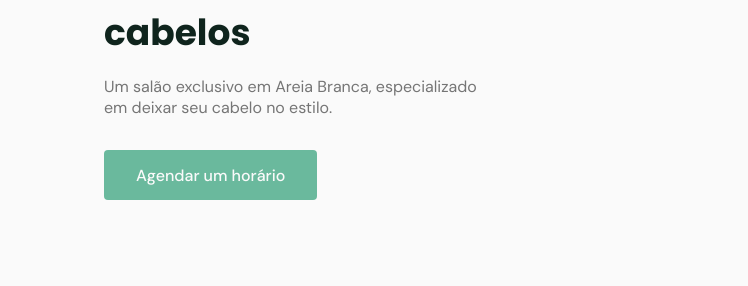
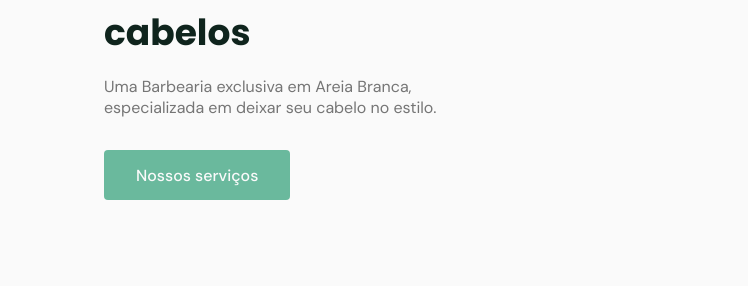
Before and after one commit to Anselmo-Dias/BarbeariaDosBoys, a website: page index.html in a window 1280 px wide. Shown: the part 337-623 px from the top of the page, 0-748 px from the left. Drawn offline with nearby package versions, Linux system fonts and the light colour scheme; files whose address does not match are found by name.

Commit message:
alterando frase inicial e o botão de agendar horario

```diff
--- a/index.html
+++ b/index.html
@@ -59,9 +59,9 @@
           <div class="text">
             <h2 class="title">Tratamento especial com seus cabelos </h2>
             <p>
-              Um salão exclusivo em Areia Branca, especializado em deixar seu cabelo no estilo.
+              Uma Barbearia exclusiva em Areia Branca, especializada em deixar seu cabelo no estilo.
             </p>
-            <a class="button" href="https://api.whatsapp.com/send?phone=+5511998456754&text=Oi! Gostaria de agendar um horário" target="_blank">Agendar um horário</a>
+            <a class="button" href="#services">Nossos serviços</a>
           </div>
         </div>
       </section>
@@ -252,7 +252,7 @@
 
           <div class="links">
             <ul class="grid">
-              <li><i class="icon-phone"></i> +55 79 9898-8296</li>
+              <li><i class="icon-phone"></i> +55 79 9999-9999</li>
               <li><i class="icon-map-pin"></i> R. Sen. Valter Franco, 278, Areia Branca - SE</li>
               <li><i class="icon-mail"></i> contato:
                 @BarbeariaDosBoys.com</li>
```
